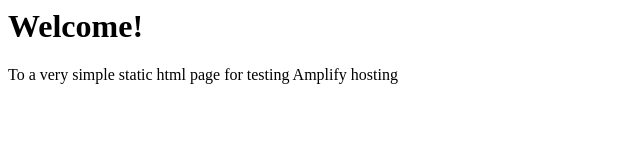
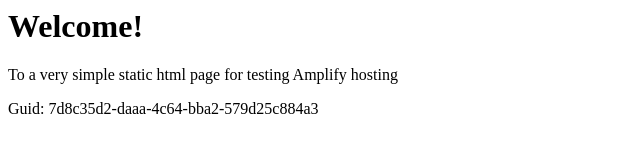
Before and after one commit to aws-aemilia-kix/Github-PR-Commit-Integration-Test-DoNotTouch-GithubWebhookPreviewCanaryTest-v1-prod-ap-northeast-3, a website: page src/index.html in a window 1280 px wide. Shown: the whole page, without its empty margins (0-640 px from the left). Drawn offline with Linux system fonts and the light colour scheme.

Commit message:
commit from integ tests

```diff
--- a/src/index.html
+++ b/src/index.html
@@ -1,3 +1,5 @@
+
+
 <html lang="en">
 
 <head>
@@ -10,6 +12,6 @@
 <body>
     <h1>Welcome!</h1>
     <p>To a very simple static html page for testing Amplify hosting</p>
-</body>
+    <p>Guid: 7d8c35d2-daaa-4c64-bba2-579d25c884a3</p></body>
 
 </html>
```
